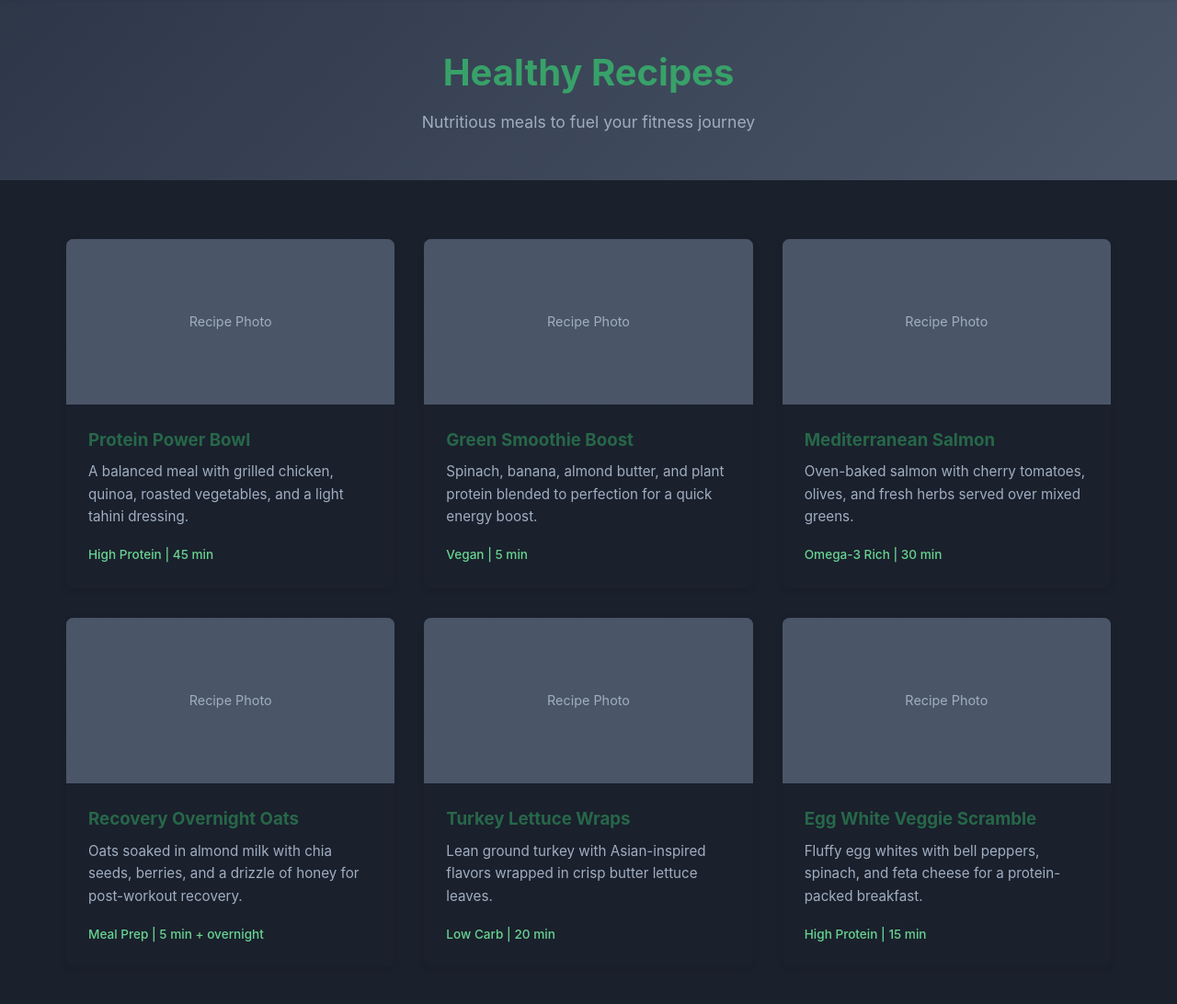
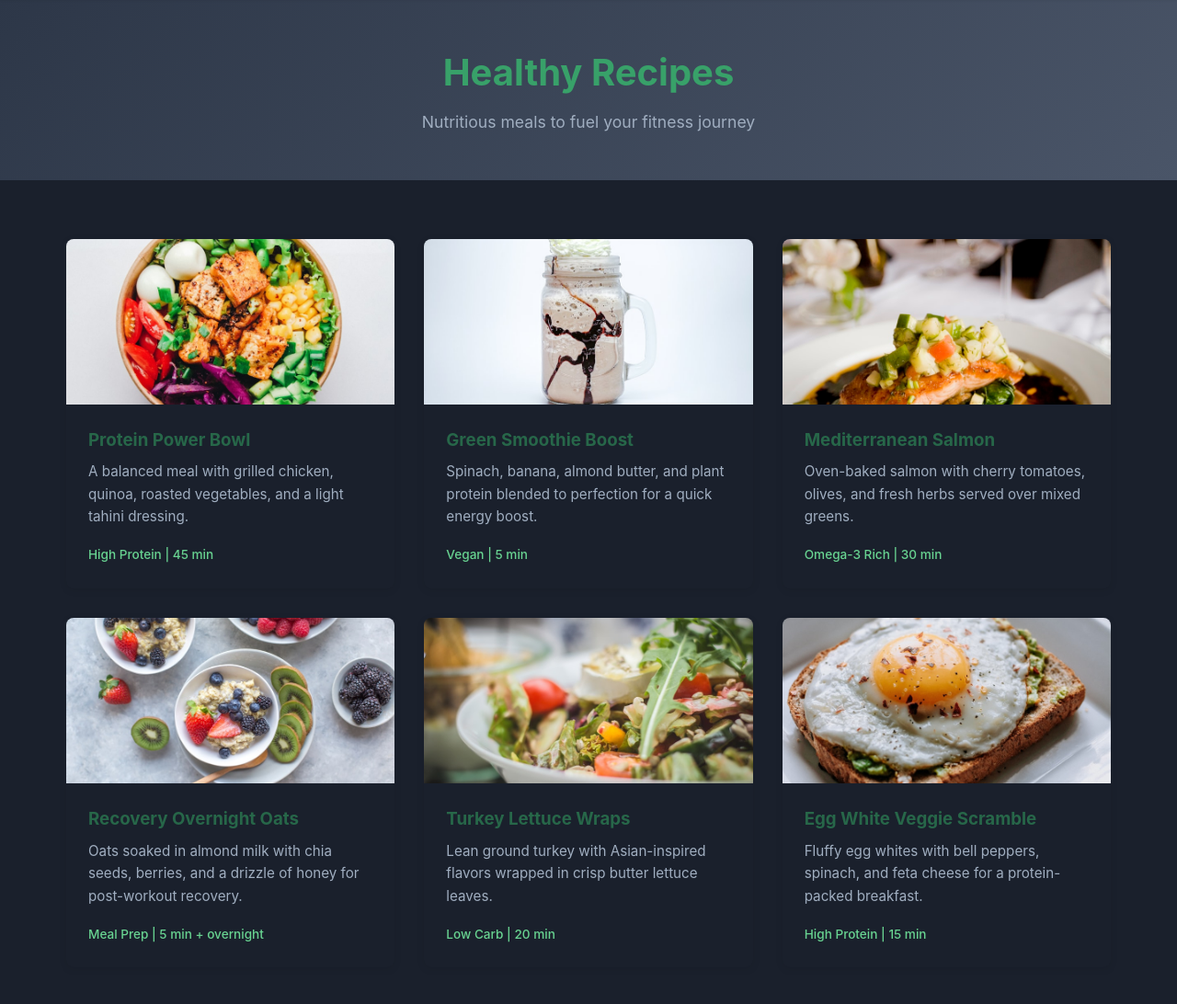
Before and after one commit to rossforsyth055-wq/Giants, a FastAPI app: page /recipes in a window 1280 px wide. Shown: the part 71-1163 px from the top of the page at 92% size. Run offline with FastAPI, Linux system fonts and the light colour scheme.

Commit message:
Add stock images to recipes page
Co-Authored-By: Claude Opus 4.5 <noreply@anthropic.com>

```diff
--- a/src/giants/static/css/style.css
+++ b/src/giants/static/css/style.css
@@ -269,6 +269,13 @@ body {
 
 .recipe-image {
     height: 180px;
+    overflow: hidden;
+}
+
+.recipe-image img {
+    width: 100%;
+    height: 100%;
+    object-fit: cover;
 }
 
 .recipe-content {
--- a/src/giants/templates/recipes.html
+++ b/src/giants/templates/recipes.html
@@ -11,8 +11,8 @@
 <section class="recipes-section">
     <div class="recipe-grid">
         <div class="recipe-card">
-            <div class="recipe-image placeholder">
-                <span>Recipe Photo</span>
+            <div class="recipe-image">
+                <img src="{{ url_for('static', path='images/protein-bowl.jpg') }}" alt="Protein Power Bowl">
             </div>
             <div class="recipe-content">
                 <h3>Protein Power Bowl</h3>
@@ -22,8 +22,8 @@
         </div>
 
         <div class="recipe-card">
-            <div class="recipe-image placeholder">
-                <span>Recipe Photo</span>
+            <div class="recipe-image">
+                <img src="{{ url_for('static', path='images/green-smoothie.jpg') }}" alt="Green Smoothie Boost">
             </div>
             <div class="recipe-content">
                 <h3>Green Smoothie Boost</h3>
@@ -33,8 +33,8 @@
         </div>
 
         <div class="recipe-card">
-            <div class="recipe-image placeholder">
-                <span>Recipe Photo</span>
+            <div class="recipe-image">
+                <img src="{{ url_for('static', path='images/salmon.jpg') }}" alt="Mediterranean Salmon">
             </div>
             <div class="recipe-content">
                 <h3>Mediterranean Salmon</h3>
@@ -44,8 +44,8 @@
         </div>
 
         <div class="recipe-card">
-            <div class="recipe-image placeholder">
-                <span>Recipe Photo</span>
+            <div class="recipe-image">
+                <img src="{{ url_for('static', path='images/overnight-oats.jpg') }}" alt="Recovery Overnight Oats">
             </div>
             <div class="recipe-content">
                 <h3>Recovery Overnight Oats</h3>
@@ -55,8 +55,8 @@
         </div>
 
         <div class="recipe-card">
-            <div class="recipe-image placeholder">
-                <span>Recipe Photo</span>
+            <div class="recipe-image">
+                <img src="{{ url_for('static', path='images/lettuce-wraps.jpg') }}" alt="Turkey Lettuce Wraps">
             </div>
             <div class="recipe-content">
                 <h3>Turkey Lettuce Wraps</h3>
@@ -66,8 +66,8 @@
         </div>
 
         <div class="recipe-card">
-            <div class="recipe-image placeholder">
-                <span>Recipe Photo</span>
+            <div class="recipe-image">
+                <img src="{{ url_for('static', path='images/egg-scramble.jpg') }}" alt="Egg White Veggie Scramble">
             </div>
             <div class="recipe-content">
                 <h3>Egg White Veggie Scramble</h3>
```
Also changed, not shown: src/giants/static/images/egg-scramble.jpg (added), src/giants/static/images/green-smoothie.jpg (added), src/giants/static/images/lettuce-wraps.jpg (added), src/giants/static/images/overnight-oats.jpg (added), src/giants/static/images/protein-bowl.jpg (added), src/giants/static/images/salmon.jpg (added).
